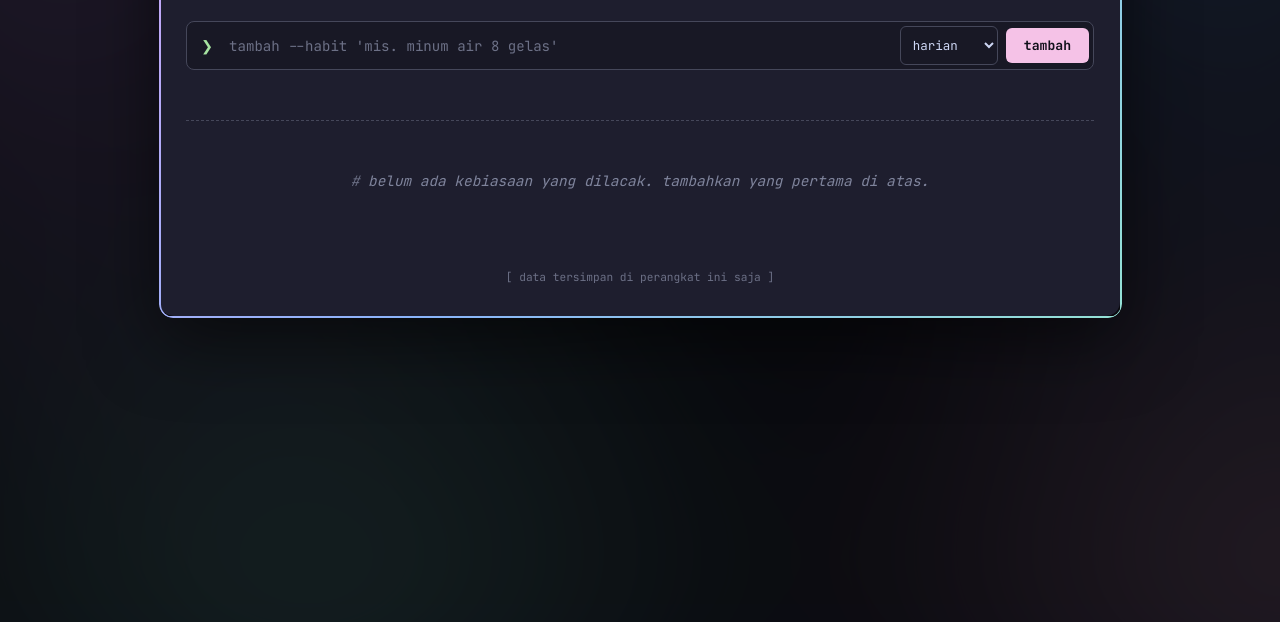
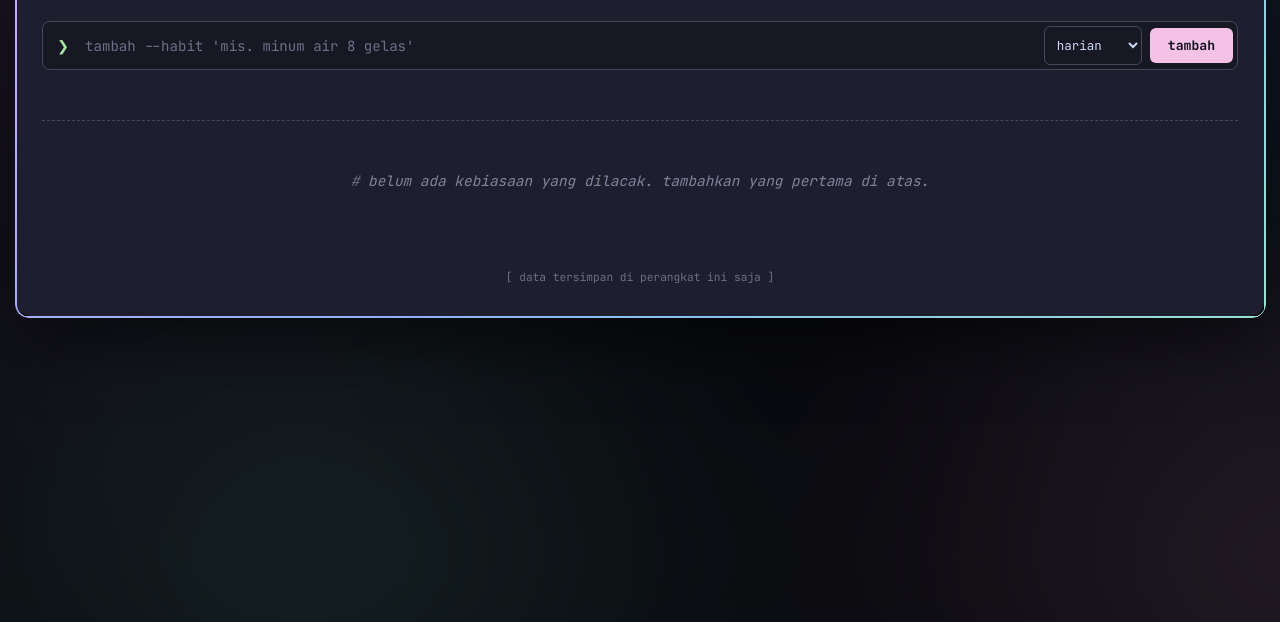
Before and after one commit to anubluskrin/Semai, a plain HTML site: page index.html in a window 1280 px wide. Shown: the part 178-800 px from the top of the page. Drawn offline with Linux system fonts and the light colour scheme.

Commit message:
fix window size

```diff
--- a/css/overlays.css
+++ b/css/overlays.css
@@ -83,5 +83,3 @@
 .fetch-swatches { display: flex; margin-top: 14px; border-radius: 4px; overflow: hidden; height: 16px; }
 .fetch-swatches span { flex: 1; }
 .fetch-hint { margin-top: 12px; font-size: 0.66rem; color: var(--overlay0); text-align: center; }
-
-.wrap { max-width: 960px; margin: 0 auto; }
--- a/css/window.css
+++ b/css/window.css
@@ -47,3 +47,5 @@
   display: inline-flex; align-items: center; gap: 4px; transition: color 0.15s ease;
 }
 .back-link:hover, .back-link:focus-visible { color: var(--mauve); outline: none; }
+
+.wrap { max-width: 1400px; margin: 0 auto; }
```
